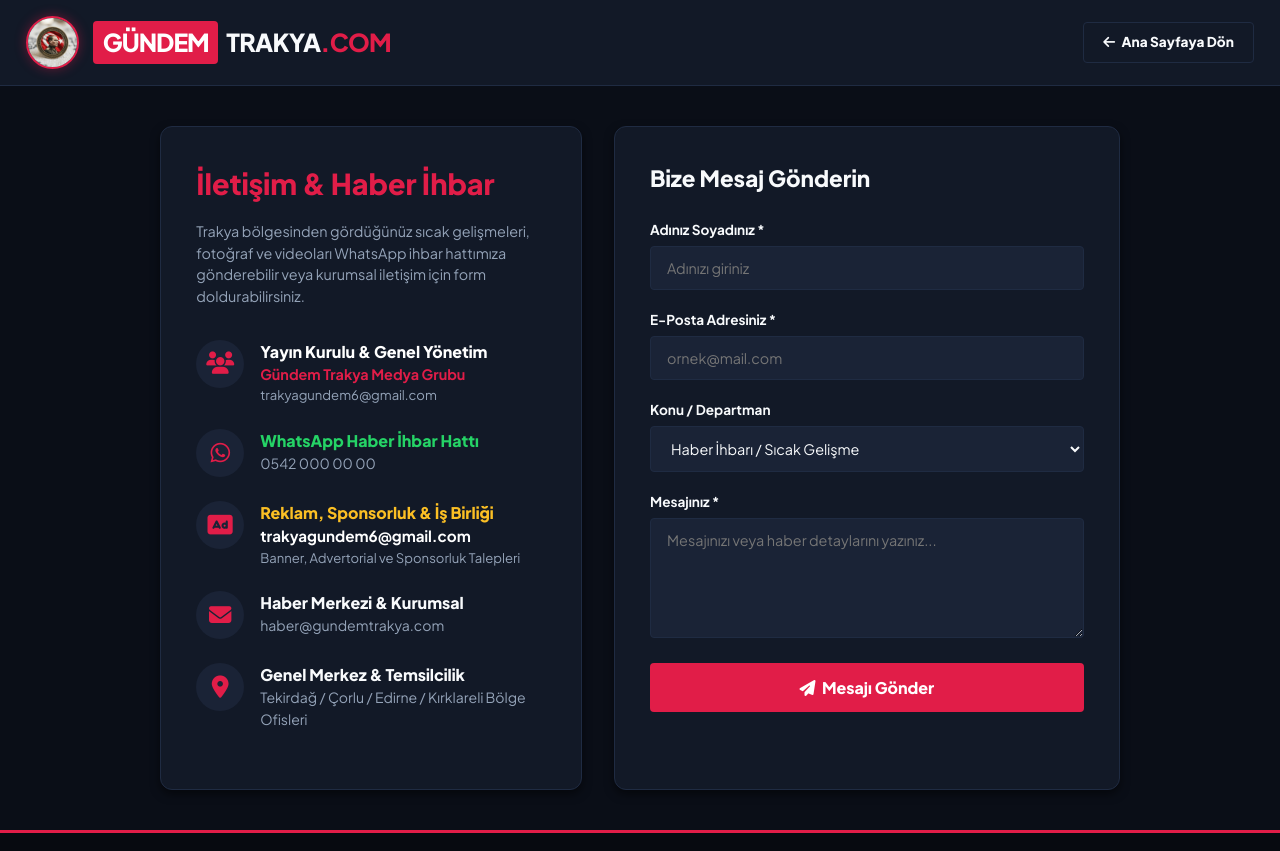
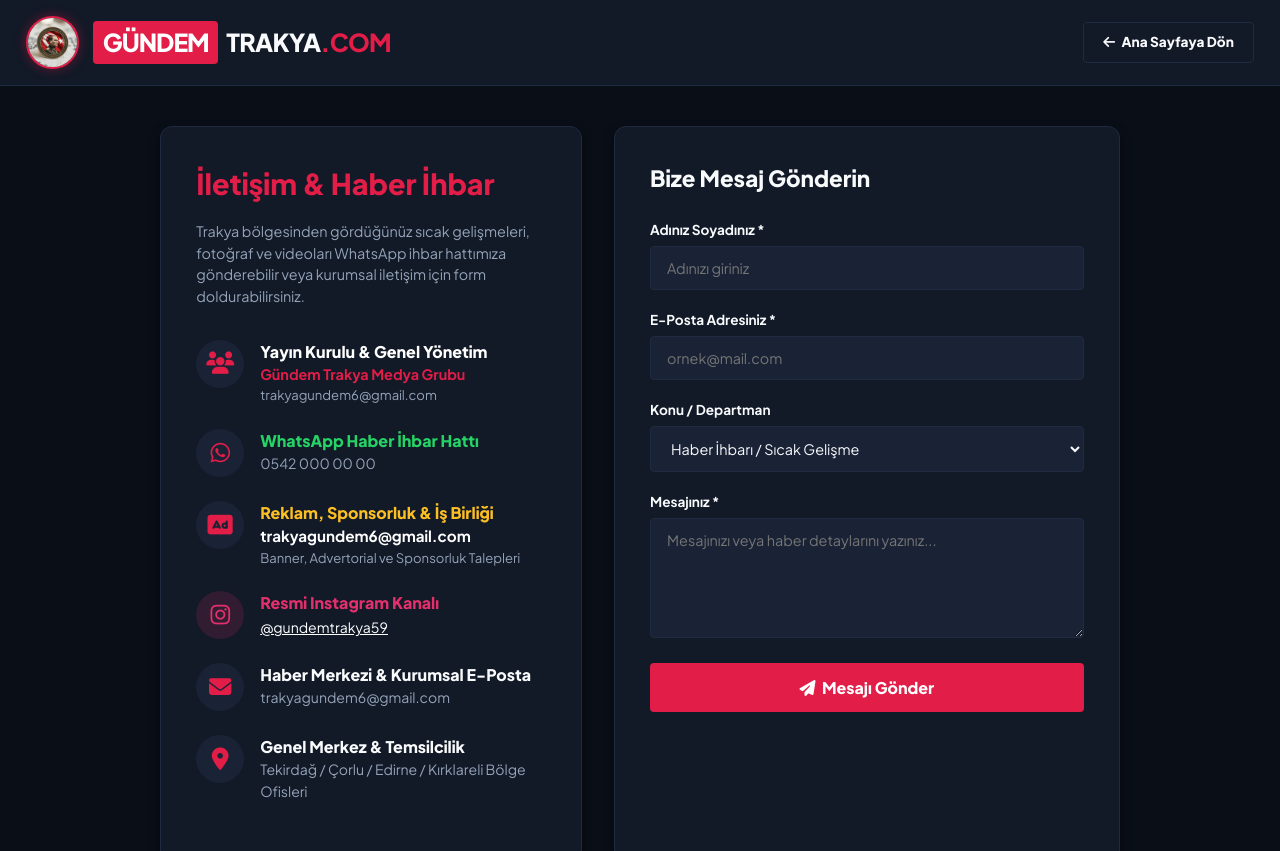
Before and after one commit to serdar678kiren-ui/gundemtrakya, a plain HTML site: page iletisim.html in a window 1280 px wide. Shown: the top 851 px of the page. Drawn offline with Linux system fonts and the light colour scheme.

Commit message:
Resmi Instagram @gundemtrakya59 kanali site geneline (Header, Sidebar, Footer, Kunye, Iletisim) entegre edildi

```diff
--- a/iletisim.html
+++ b/iletisim.html
@@ -139,10 +139,18 @@
         </div>
 
         <div class="contact-info-item">
+          <div class="contact-icon" style="background: rgba(225, 48, 108, 0.15); color: #e1306c;"><i class="fa-brands fa-instagram"></i></div>
+          <div>
+            <div style="font-weight: 800; font-size: 1rem; color: #e1306c;">Resmi Instagram Kanalı</div>
+            <a href="https://www.instagram.com/gundemtrakya59/" target="_blank" style="font-size: 0.88rem; color: #ffffff; text-decoration: underline;">@gundemtrakya59</a>
+          </div>
+        </div>
+
+        <div class="contact-info-item">
           <div class="contact-icon"><i class="fa-solid fa-envelope"></i></div>
           <div>
-            <div style="font-weight: 800; font-size: 1rem;">Haber Merkezi & Kurumsal</div>
-            <div style="font-size: 0.88rem; color: var(--text-muted);">haber@gundemtrakya.com</div>
+            <div style="font-weight: 800; font-size: 1rem;">Haber Merkezi & Kurumsal E-Posta</div>
+            <div style="font-size: 0.88rem; color: var(--text-muted);">trakyagundem6@gmail.com</div>
           </div>
         </div>
 
```
Also changed, not shown: index.html (+14 -1 lines), kunye.html (+6 -0 lines).
